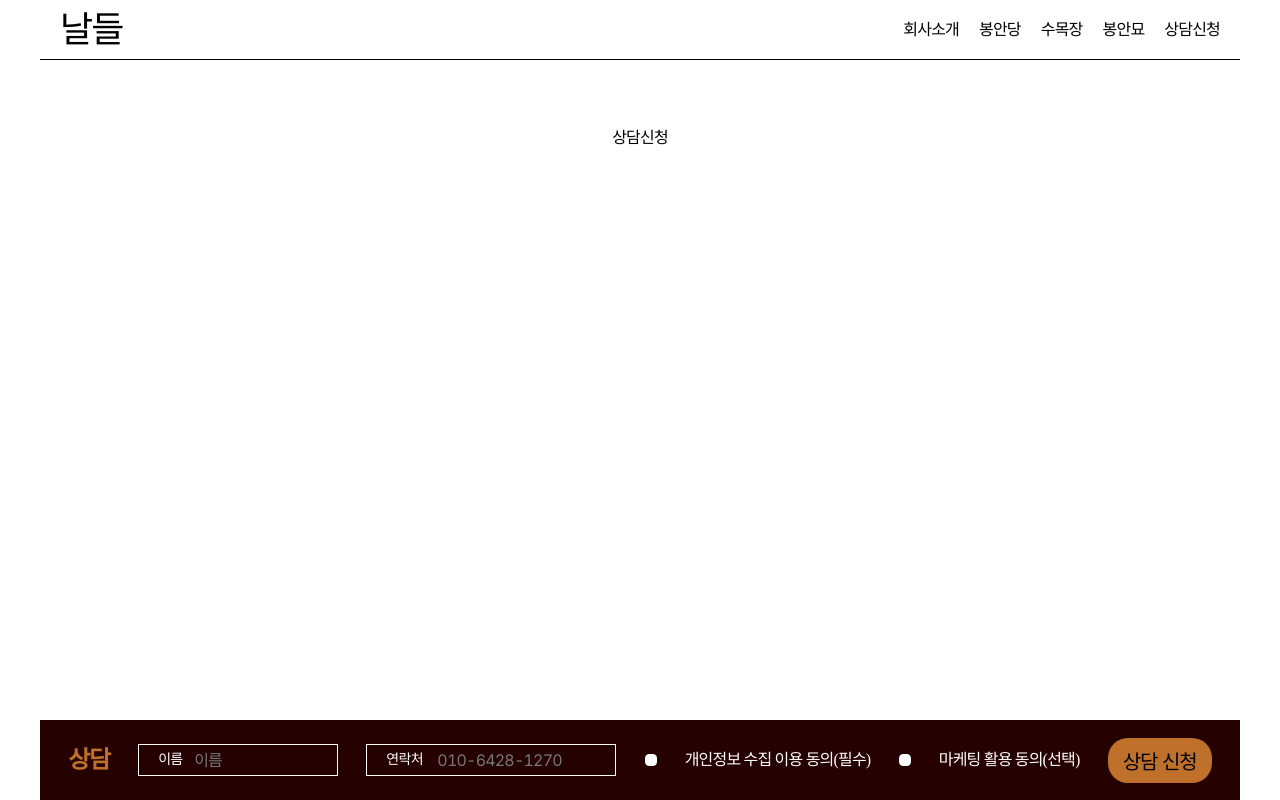
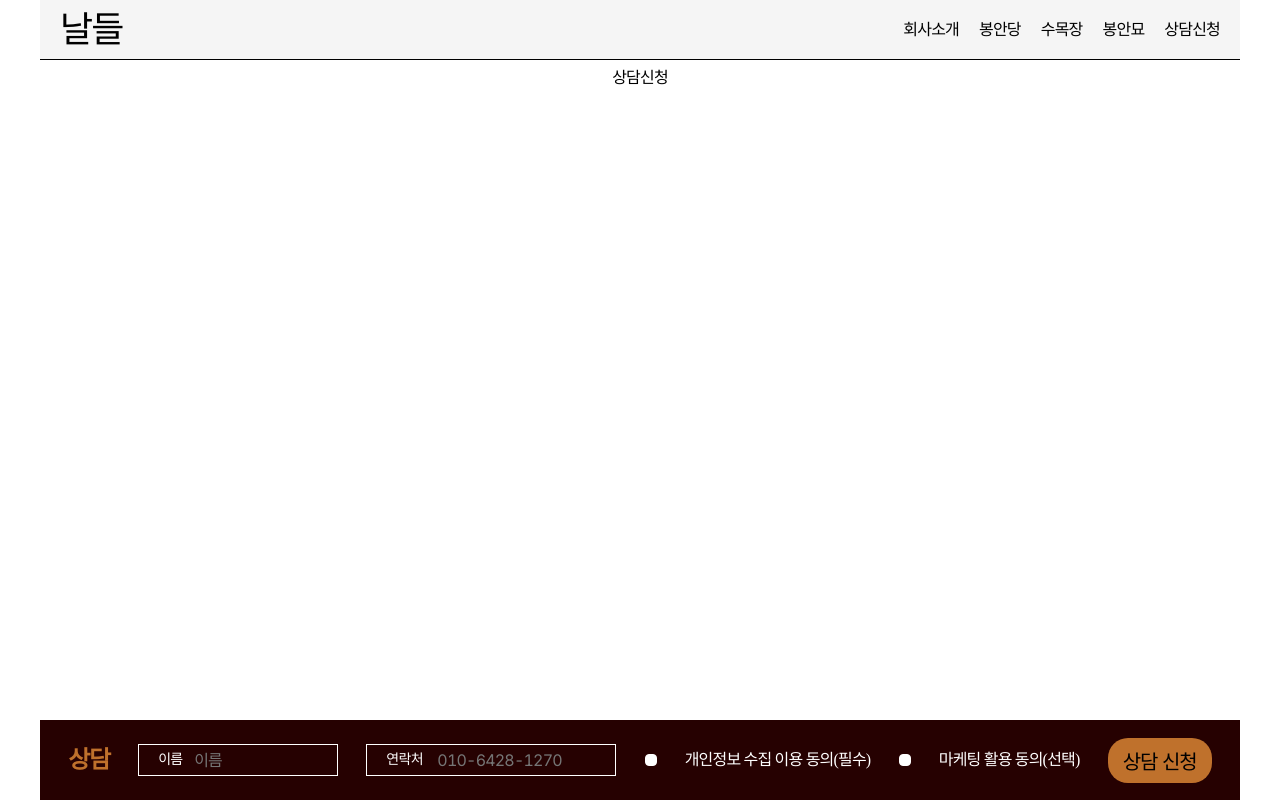
Before and after one commit to bu-geon/naldeul, a React (Create React App) app: page /consulting in a window 1280 px wide. Built offline with nearby package versions, Linux system fonts and the light colour scheme; a web font is replaced by a local one.

Commit message:
fix: set Header always in top

```diff
--- a/src/pages/_shared/header.module.scss
+++ b/src/pages/_shared/header.module.scss
@@ -1,6 +1,6 @@
 header {
-  // position: fixed;
-  // top: 0;
+  position: fixed;
+  top: 0;
   width: 100%;
   max-width: 1200px;
   height: 60px;
@@ -9,7 +9,9 @@ header {
   align-items: center;
   padding: 10px 20px;
   border-bottom: 1px solid black;
+  background-color: whitesmoke;
   color: black;
+  z-index: 10;
 
   h1 {
     font-size: 36px;
```
